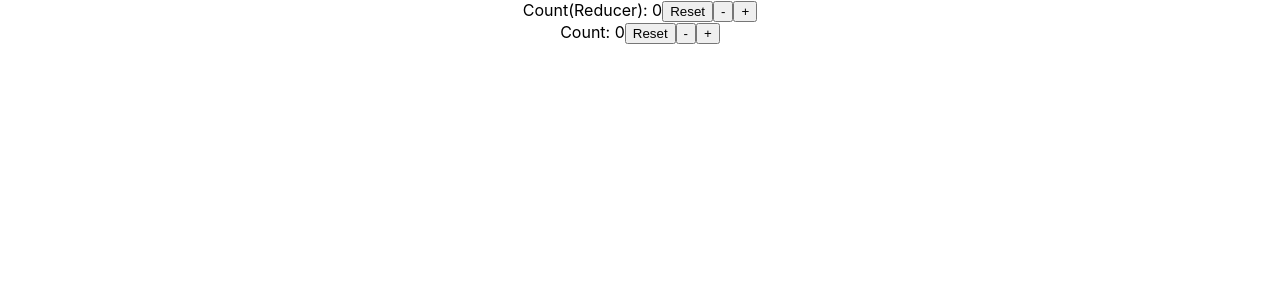
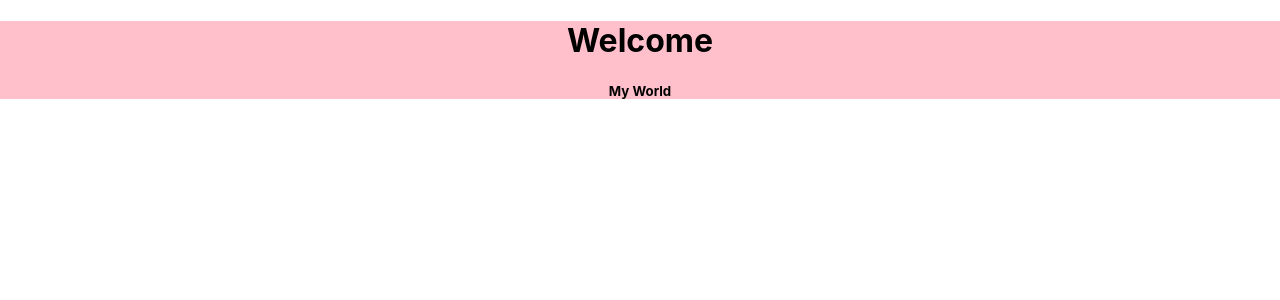
Before and after one commit to sdfzlar/react-study, a React (Create React App) app: page / in a window 1280 px wide. Shown: the top 300 px of the page. Built offline with nearby package versions, Linux system fonts and the light colour scheme.

Commit message:
Composition 테스트

```diff
--- a/src/App.js
+++ b/src/App.js
@@ -11,13 +11,15 @@ import Controlled from "./components/2-10.Form/Controlled";
 import Uncontrolled from "./components/2-10.Form/Uncontrolled";
 import State from "./components/3-3.Hook/State";
 import Reducer from "./components/3-3.Hook/Reducer";
+import WelcomeDialog from "./components/3-5.Composition/WelcomeDialog";
 
 function App() {
   return (
     <div className="App">
-      <Reducer />
+      <WelcomeDialog />
+      {/* <Reducer />
       <State />
-      {/* <Controlled />
+      <Controlled />
       <Uncontrolled />
       <List />
       <Condition />
--- /dev/null
+++ b/src/components/3-5.Composition/CommonDialog.jsx
@@ -0,0 +1,9 @@
+import React from 'react'
+
+export default function CommonDialog(props) {
+  return (
+    <div style={{ backgroundColor: 'pink' }}>
+      {props.children}
+    </div>
+  )
+}
--- /dev/null
+++ b/src/components/3-5.Composition/CustomDialog.jsx
@@ -0,0 +1,11 @@
+import React from "react";
+import CommonDialog from "./CommonDialog";
+
+export default function CustomDialog(props) {
+  return (
+    <CommonDialog>
+      <h1>{props.title}</h1>
+      <h5>{props.desc}</h5>
+    </CommonDialog>
+  );
+}
--- /dev/null
+++ b/src/components/3-5.Composition/WelcomeDialog.jsx
@@ -0,0 +1,9 @@
+import React from 'react'
+import CustomDialog from './CustomDialog'
+
+
+export default function WelcomeDialog() {
+  return (
+    <CustomDialog title="Welcome" desc="My World" />
+  )
+}
```
